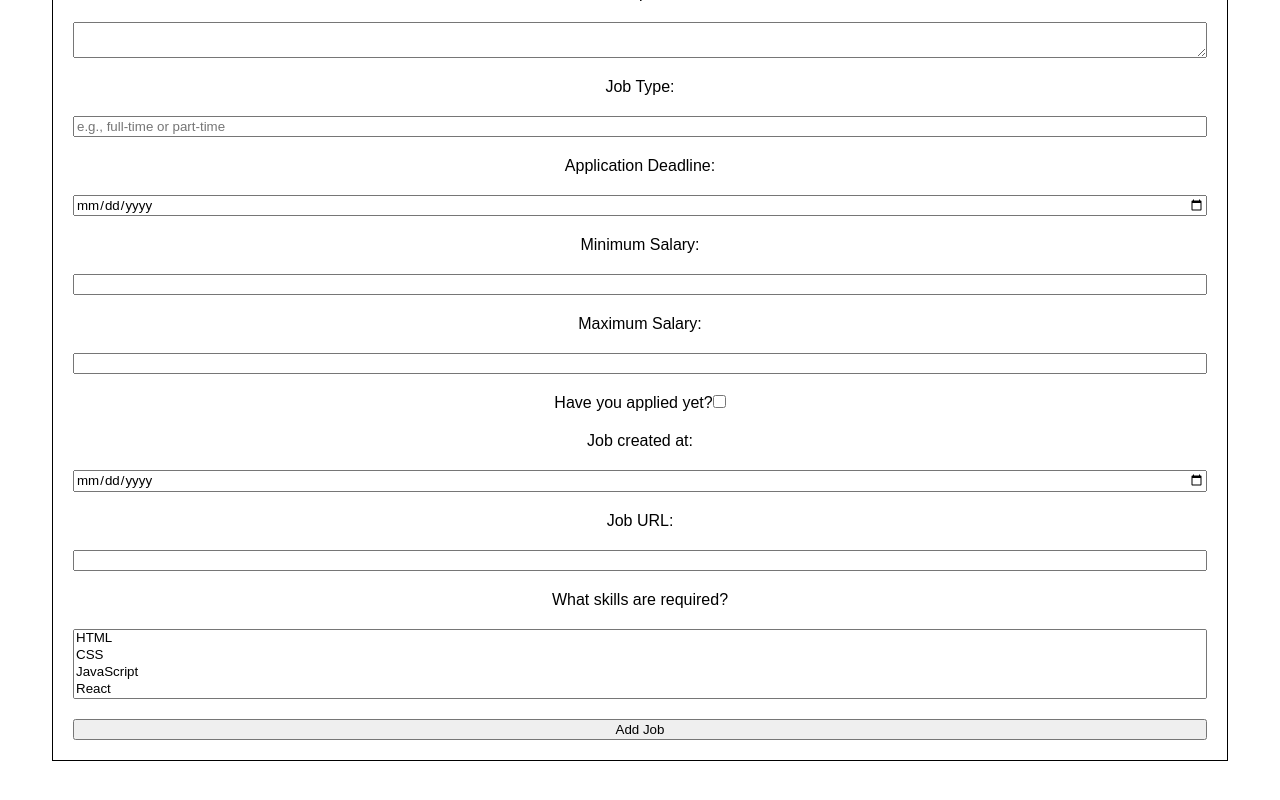
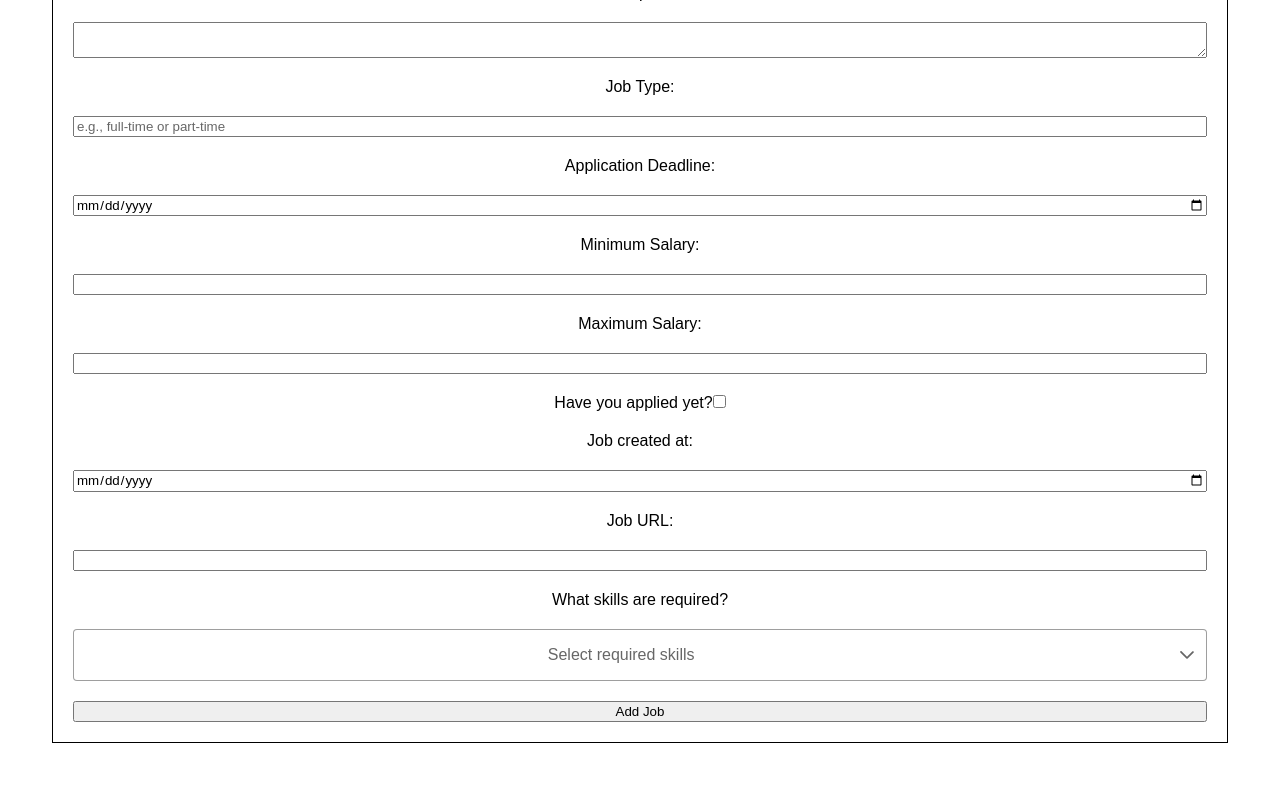
Before and after one commit to vicrodgim/finalmvp, a React (Vite) app in the folder client/: page / in a window 1280 px wide. Shown: the part 590-1390 px from the top of the page. Built offline with nearby package versions, Linux system fonts and the light colour scheme.

Commit message:
Added react multiselect dropdown

```diff
--- a/client/src/components/JobForm/AddJobForm.jsx
+++ b/client/src/components/JobForm/AddJobForm.jsx
@@ -1,5 +1,9 @@
 import React, { useState } from "react";
 import axios from "axios";
+import { MultiSelect } from "primereact/multiselect";
+import "primereact/resources/themes/md-light-indigo/theme.css";
+import "primereact/resources/primereact.min.css";
+import "primeicons/primeicons.css";
 import "../../App.css";
 
 const AddJobForm = () => {
@@ -22,7 +26,6 @@ const AddJobForm = () => {
   //handle text and select inputs
   const handleChange = (event) => {
     const { name, value } = event.target;
-
     setForm((prev) => ({ ...prev, [name]: value }));
   };
 
@@ -30,6 +33,11 @@ const AddJobForm = () => {
   const handleCheckboxChange = (event) => {
     const { name, checked } = event.target;
     setForm((prev) => ({ ...prev, [name]: checked }));
+  };
+
+  //handle primereact multiselect
+  const handleSkillsChange = (event) => {
+    setForm((prev) => ({ ...prev, skills: event.value }));
   };
 
   const handleSubmit = async (e) => {
@@ -159,7 +167,6 @@ const AddJobForm = () => {
           name="has_applied"
           checked={form.has_applied}
           onChange={handleCheckboxChange}
-          required
         />
       </label>
       <label htmlFor="created_at">Job created at:</label>
@@ -180,35 +187,37 @@ const AddJobForm = () => {
         required
       />
       <label htmlFor="skills"> What skills are required?</label>
-      <select
+      <MultiSelect
         id="skills"
         name="skills"
         value={form.skills}
-        onChange={handleChange}
-        multiple
-      >
-        <option value="1">HTML</option>
-        <option value="2">CSS</option>
-        <option value="3">JavaScript</option>
-        <option value="4">React</option>
-        <option value="5">Vue.js</option>
-        <option value="6">TypeScript</option>
-        <option value="7">Bootstrap</option>
-        <option value="8">Node.js</option>
-        <option value="9">Express.js</option>
-        <option value="10">Phyton</option>
-        <option value="11">Django</option>
-        <option value="12">Java</option>
-        <option value="13">Spring Boot</option>
-        <option value="14">MySQL</option>
-        <option value="15">RESTful APIs</option>
-        <option value="16">GraphQL</option>
-        <option value="17">Git</option>
-        <option value="18">Authentication (OAuth/JWT)</option>
-        <option value="19">Microservices</option>
-        <option value="20">Testing</option>
-        <option value="21">Docker</option>
-      </select>
+        onChange={handleSkillsChange}
+        options={[
+          { label: "HTML", value: "1" },
+          { label: "CSS", value: "2" },
+          { label: "JavaScript", value: "3" },
+          { label: "React", value: "4" },
+          { label: "Vue.js", value: "5" },
+          { label: "TypeScript", value: "6" },
+          { label: "Bootstrap", value: "7" },
+          { label: "Node.js", value: "8" },
+          { label: "Express.js", value: "9" },
+          { label: "Phyton", value: "10" },
+          { label: "Django", value: "11" },
+          { label: "Java", value: "12" },
+          { label: "Spring Boot", value: "13" },
+          { label: "MySQL", value: "14" },
+          { label: "RESTful APIs", value: "15" },
+          { label: "GraphQL", value: "16" },
+          { label: "Git", value: "17" },
+          { label: "Authentication (OAuth/JWT)", value: "18" },
+          { label: "Microservices", value: "19" },
+          { label: "Testing", value: "20" },
+          { label: "Docker", value: "21" },
+        ]}
+        placeholder="Select required skills"
+        display="chip"
+      />
       <button type="submit">Add Job</button>
     </form>
   );
--- a/client/src/pages/MyJobs.jsx
+++ b/client/src/pages/MyJobs.jsx
@@ -1,6 +1,5 @@
 import "./MyJobs.css";
 import AddJobForm from "../components/JobForm/AddJobForm";
-("../components/JobForm/AddJobForm.jsx");
 
 export const MyJobs = () => {
   return (
--- /dev/null
+++ b/package.json
@@ -0,0 +1,6 @@
+{
+  "dependencies": {
+    "primeicons": "^7.0.0",
+    "primereact": "^10.8.5"
+  }
+}
```
Also changed, not shown: 1 other file (tests, documents, lock files or other folders).
